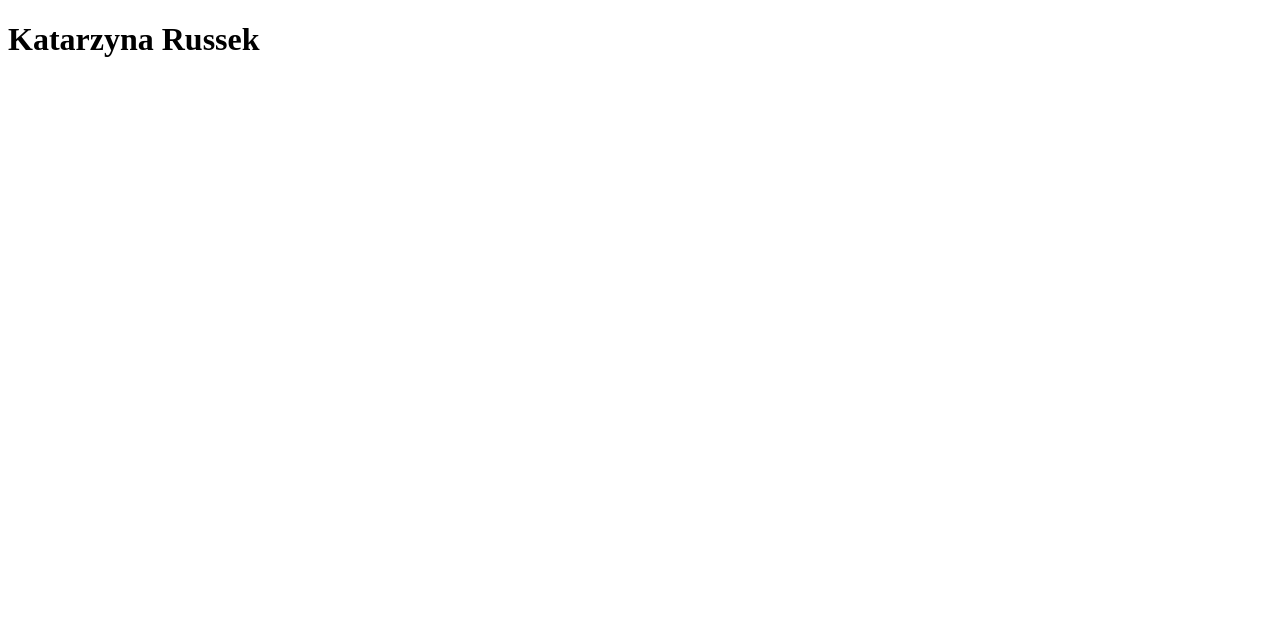
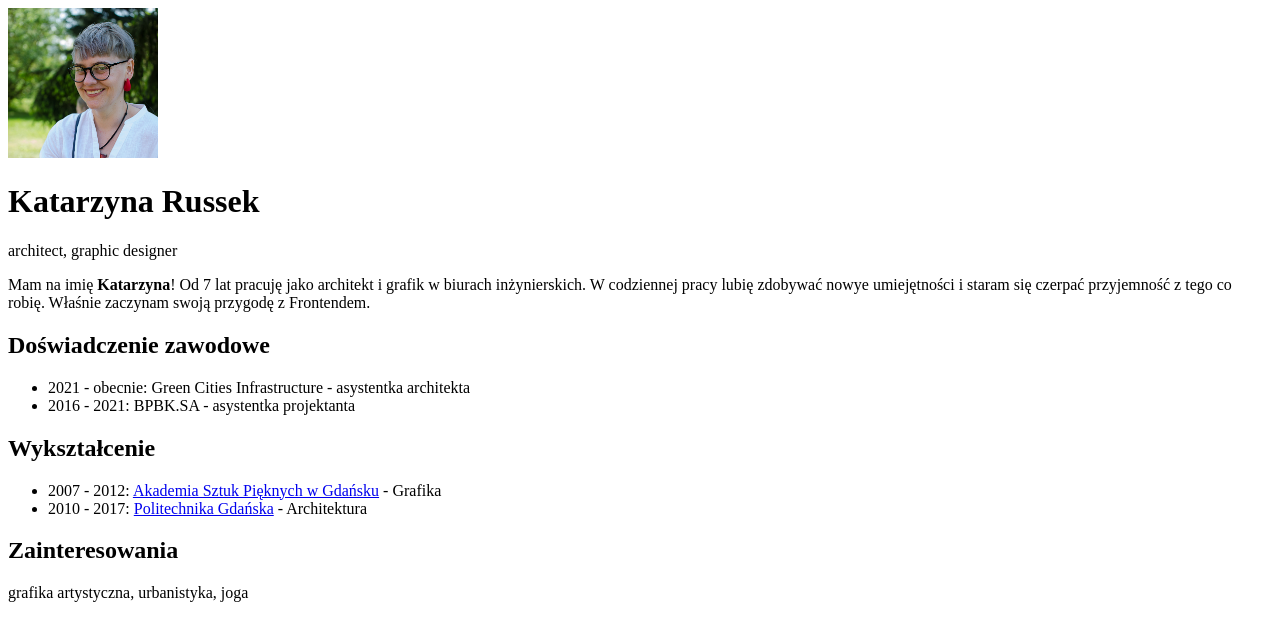
Before and after one commit to FanFunKat/cv-oneline, a plain HTML site: page index.html in a window 1280 px wide. Drawn offline with Linux system fonts and the light colour scheme.

Commit message:
Information and photo added to index.html

```diff
--- a/index.html
+++ b/index.html
@@ -1,11 +1,32 @@
 <!DOCTYPE html>
 <html lang="en">
-<head>
-    <meta charset="UTF-8">
-    <meta name="viewport" content="width=device-width, initial-scale=1.0">
+  <head>
+    <meta charset="UTF-8" />
+    <meta name="viewport" content="width=device-width, initial-scale=1.0" />
     <title>CV</title>
-</head>
-<body>
+  </head>
+  <body>
+    <img src="photo.jpg" alt="My photo" width="150px" hight="150px">
     <h1>Katarzyna Russek</h1>
-</body>
+        <span>architect, graphic designer</span>
+        <p>
+            Mam na imię <b>Katarzyna</b>! Od 7 lat pracuję jako architekt i grafik w biurach
+            inżynierskich. W codziennej pracy lubię zdobywać nowye umiejętności i
+            staram się czerpać przyjemność z tego co robię. Właśnie zaczynam swoją przygodę z
+            Frontendem.
+        </p>
+    <h2>Doświadczenie zawodowe</h2>
+        <ul>
+            <li>2021 - obecnie: Green Cities Infrastructure - asystentka architekta</li>
+            <li>2016 - 2021: BPBK.SA - asystentka projektanta</li>
+        </ul>
+    <h2>Wykształcenie</h2>
+        <ul>
+            <li>2007 - 2012: <a href="https://asp.gda.pl/wydzialy/wydzial-grafiki,89">Akademia Sztuk Pięknych w Gdańsku</a> - Grafika</li>
+            <li>2010 - 2017: <a href="https://pg.edu.pl/">Politechnika Gdańska</a> - Architektura</li>
+        </ul>
+    <h2>Zainteresowania</h2>
+        <p>grafika artystyczna, urbanistyka, joga</p>
+
+  </body>
 </html>
```
Also changed, not shown: photo.jpg (added).
